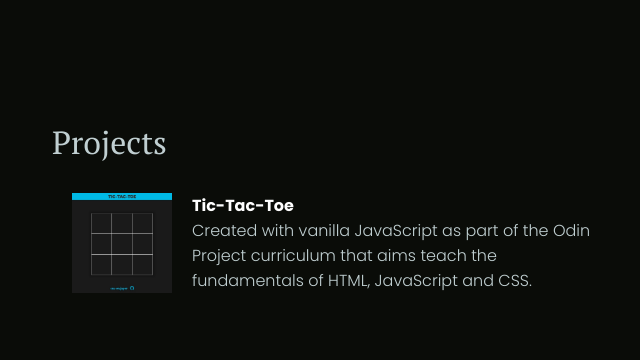
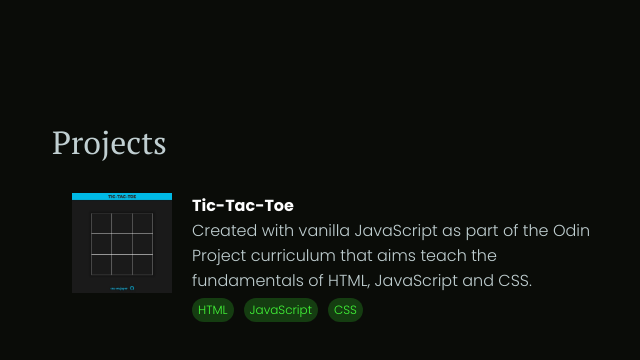
Before and after one commit to css-enjoyer/portfolio, a React (Create React App) app: page / in a window 1280 px wide. Shown: the part 681-1041 px from the top of the page, without its empty margins (560-1200 px from the left). Built offline with nearby package versions, Linux system fonts and the light colour scheme.

Commit message:
Add flairs to projects

```diff
--- a/src/App.css
+++ b/src/App.css
@@ -4,6 +4,7 @@
   --white: #E6FAFC;
   --grey: #c0cfd1;
   --green: #43F939;
+  --flair: #43f93934;
   --purple: #32163B;
 }
 
@@ -88,28 +89,40 @@ body .App .infoColumn .proj-section {
 body .App .infoColumn .proj-section h1 {
   margin-bottom: 10px;
 }
-body .App .infoColumn .proj-section .infoCard {
+body .App .infoColumn .proj-section .projCard {
   display: flex;
   gap: 20px;
   padding: 20px;
   transition: ease-in-out 0.2s;
 }
-body .App .infoColumn .proj-section .infoCard a {
+body .App .infoColumn .proj-section .projCard a {
   color: white;
   font-family: "Poppins", sans-serif;
   font-weight: 700;
   text-decoration: none;
 }
-body .App .infoColumn .proj-section .infoCard:hover {
+body .App .infoColumn .proj-section .projCard:hover {
   border-radius: 9px;
   background: linear-gradient(145deg, #0b0d09, #090b07);
   box-shadow: 6px 6px 9px #050604, -6px -6px 9px #0f120c;
 }
-body .App .infoColumn .proj-section .infoCard img {
+body .App .infoColumn .proj-section .projCard img {
   width: 100px;
   height: 100px;
   -o-object-fit: cover;
      object-fit: cover;
+}
+body .App .infoColumn .proj-section .projCard .flairs {
+  margin-top: 5px;
+  display: flex;
+  gap: 10px;
+}
+body .App .infoColumn .proj-section .projCard .flairs div {
+  font-size: 12px;
+  background-color: var(--flair);
+  color: var(--green);
+  padding: 3px 6px;
+  border-radius: 12px;
 }
 
 @media screen and (max-width: 767px) {
--- a/src/App.scss
+++ b/src/App.scss
@@ -4,6 +4,7 @@
     --white: #E6FAFC;
     --grey: #c0cfd1;
     --green: #43F939;
+    --flair: #43f93934;
     --purple: #32163B;
 }
 * {
@@ -86,7 +87,7 @@ body {
                 h1 {
                     margin-bottom: 10px;
                 }
-                .infoCard {
+                .projCard {
                     display: flex;
                     gap: 20px;
                     padding: 20px;
@@ -107,6 +108,18 @@ body {
                         width: 100px;
                         height: 100px;
                         object-fit: cover;
+                    }
+                    .flairs {
+                        margin-top: 5px;
+                        display: flex;
+                        gap: 10px;
+                        div {
+                            font-size: 12px;
+                            background-color: var(--flair);
+                            color: var(--green);
+                            padding: 3px 6px;
+                            border-radius: 12px;
+                        }
                     }
                 }
             }
--- /dev/null
+++ b/src/components/Flair.js
@@ -0,0 +1,10 @@
+
+function Flair({text}) {
+    return (
+    <div className="flair">
+        <p>{text}</p>
+    </div>
+    );
+}
+
+export default Flair;
--- a/src/components/InfoColumn.js
+++ b/src/components/InfoColumn.js
@@ -1,8 +1,8 @@
 import EducCard from './EducCard';
-import InfoCard from './InfoCard';
+import ProjCard from './ProjCard';
 import ticImage from '.././images/tictactoe.jpeg';
 
-function InfoColumn() {
+function ProjColumn() {
   	return (
 	<div className="infoColumn">
 		<p>As a child, I've always enjoyed tinkering on my computer. Whether it was cheating infinite money on video games, installing those suspicious custom cursors (and nearly destroying my os), or trying to run my own minecraft servers were some of the experiences that developed my problem solving skills.
@@ -24,7 +24,7 @@ function InfoColumn() {
 
 		<div className="proj-section">
 			<h1>Projects</h1>
-			<InfoCard img={ticImage}
+			<ProjCard img={ticImage}
 					title="Tic-Tac-Toe"
 					subtitle="Created with vanilla JavaScript as part of the Odin Project curriculum that aims teach
 							the fundamentals of HTML, JavaScript and CSS."
@@ -34,4 +34,4 @@ function InfoColumn() {
   	);
 }
 
-export default InfoColumn;
+export default ProjColumn;
--- a/src/components/InfoCard.js
+++ b/src/components/ProjCard.js
@@ -1,7 +1,8 @@
+import Flair from "./Flair";
 
-function InfoCard({title, subtitle, titlelink, subtitlelink, img}) {
+function ProjCard({title, subtitle, titlelink, subtitlelink, img}) {
     return (
-    <div className="infoCard">
+    <div className="projCard">
         <div id="timeline-col">
             <img src={img}></img>
         </div>
@@ -9,11 +10,13 @@ function InfoCard({title, subtitle, titlelink, subtitlelink, img}) {
             <a href={titlelink} target="_blank">{title}</a><br/>
             <p>{subtitle}</p>
             <div className="flairs">
-                {/* <Flair /> */}
+                <Flair text="HTML"/>
+                <Flair text="JavaScript"/>
+                <Flair text="CSS"/>
             </div>
         </div>
     </div>
     );
 }
 
-export default InfoCard;
+export default ProjCard;
```
Also changed, not shown: 1 other file (tests, documents, lock files or other folders).
